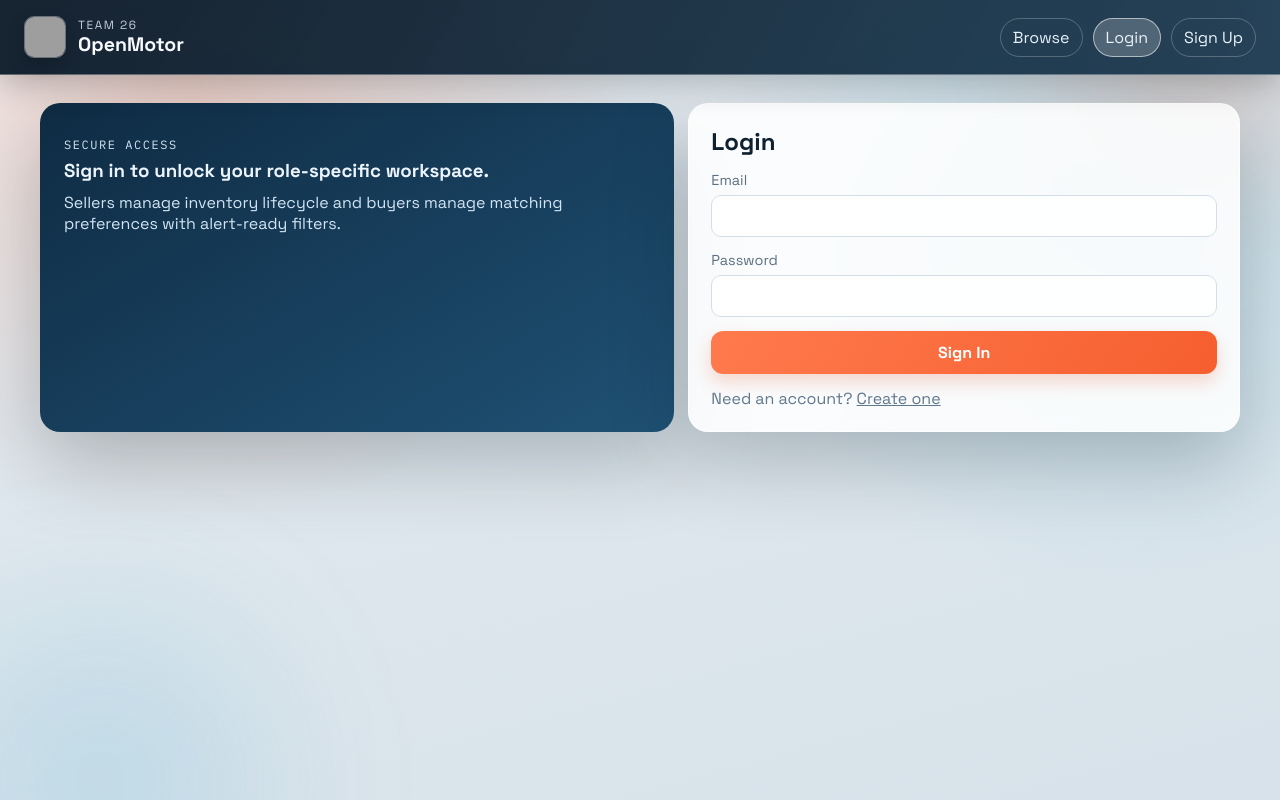
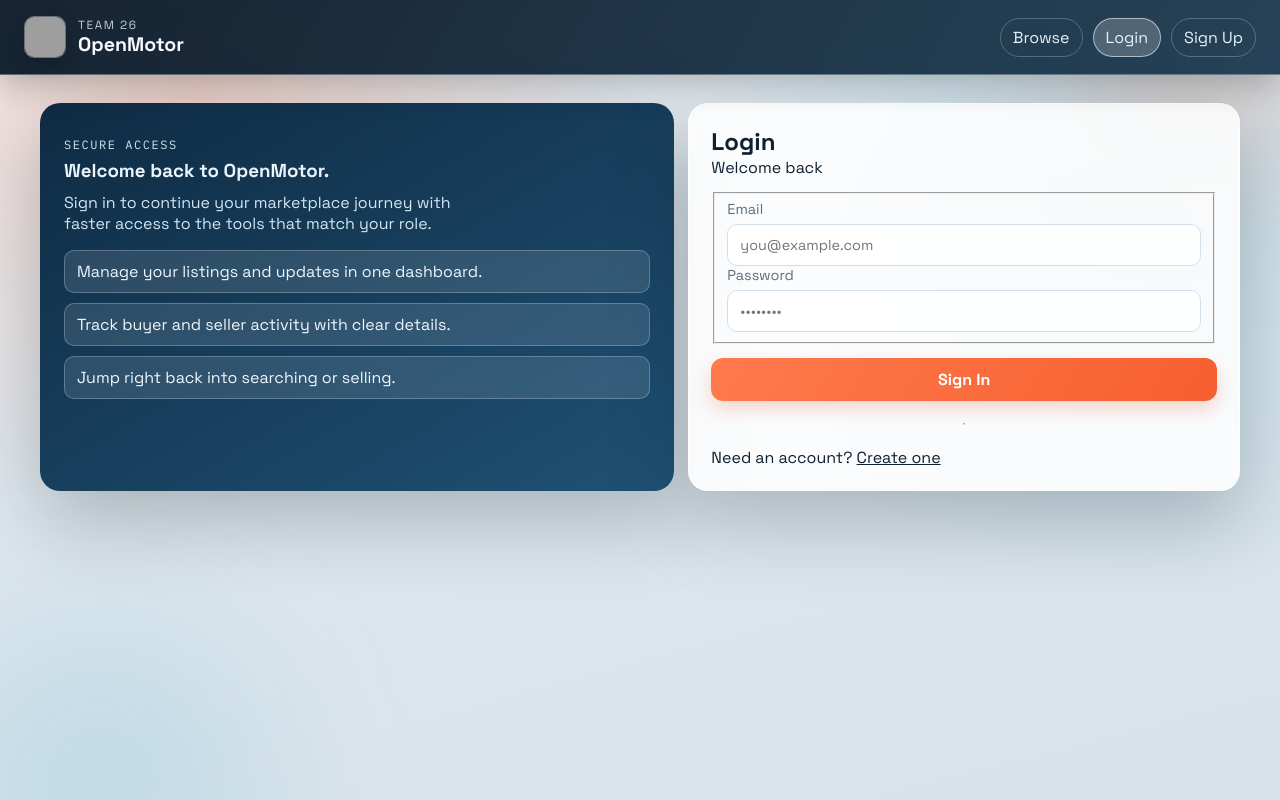
Before and after one commit to joe-zyc/ECE1779_Team_Project, a React (Vite) app in the folder frontend/: page /login in a window 1280 px wide. Built offline with nearby package versions, Linux system fonts and the light colour scheme; no server answers; grey boxes are pictures that could not be loaded.

Commit message:
chore: frontend style change

```diff
--- a/frontend/src/App.jsx
+++ b/frontend/src/App.jsx
@@ -4,6 +4,7 @@ import AppShell from "./components/AppShell";
 import Notice from "./components/Notice";
 import { useAuth } from "./context/AuthContext";
 import BuyerPreferencesPage from "./pages/BuyerPreferencesPage";
+import LandingPage from "./pages/LandingPage";
 import ListingAccessPromptPage from "./pages/ListingAccessPromptPage";
 import ListingDetailPage from "./pages/ListingDetailPage";
 import LoginPage from "./pages/LoginPage";
@@ -69,7 +70,7 @@ export default function App() {
   return (
     <AppShell>
       <Routes>
-        <Route path="/" element={<SignupPage />} />
+        <Route path="/" element={<LandingPage />} />
         <Route path="/browse" element={<PublicListingsPage />} />
         <Route path="/listings/:id" element={<ListingDetailRoute />} />
         <Route path="/login" element={<LoginPage />} />
--- a/frontend/src/components/AppShell.jsx
+++ b/frontend/src/components/AppShell.jsx
@@ -69,18 +69,13 @@ export default function AppShell({ children }) {
               <button className="ghost-button" type="button" onClick={onLogout}>
                 Log Out
               </button>
+              <span className="nav-user">{user?.display_name || "Signed-in user"}</span>
             </>
           )}
         </nav>
       </header>
 
       <main className="page-shell" id="main-content">
-        {isAuthenticated && (
-          <aside className="session-pill">
-            <p className="session-name">{user?.display_name || "Signed-in user"}</p>
-            <p className="session-meta">Role: {role}</p>
-          </aside>
-        )}
         {children}
       </main>
     </div>
--- a/frontend/src/pages/BuyerPreferencesPage.jsx
+++ b/frontend/src/pages/BuyerPreferencesPage.jsx
@@ -158,10 +158,6 @@ export default function BuyerPreferencesPage() {
       <article className="hero-panel">
         <p className="eyebrow">Buyer Preferences</p>
         <h1>Capture your ideal vehicle profile for future notification matching.</h1>
-        <p>
-          This page is fully wired to the planned preference APIs. If backend routes return 501, you will see a
-          readiness notice below.
-        </p>
       </article>
 
       {message && <Notice kind="success">{message}</Notice>}
--- /dev/null
+++ b/frontend/src/pages/LandingPage.jsx
@@ -0,0 +1,25 @@
+import { Link } from "react-router-dom";
+
+import logo from "../asset/logo.png";
+
+export default function LandingPage() {
+  return (
+    <section className="landing-shell">
+      <article className="landing-card">
+        <img className="landing-logo" src={logo} alt="OpenMotor logo" />
+        <h1>Welcome to OpenMotor</h1>
+        <p>
+          A better marketplace for buying and selling used cars.
+        </p>
+        <div className="landing-actions">
+          <Link className="button" to="/login">
+            Login
+          </Link>
+          <Link className="button button-subtle" to="/signup">
+            Sign Up
+          </Link>
+        </div>
+      </article>
+    </section>
+  );
+}
--- a/frontend/src/pages/LoginPage.jsx
+++ b/frontend/src/pages/LoginPage.jsx
@@ -43,49 +43,65 @@ export default function LoginPage() {
     <section className="auth-grid">
       <article className="auth-side">
         <p className="eyebrow">Secure Access</p>
-        <h1>Sign in to unlock your role-specific workspace.</h1>
-        <p>
-          Sellers manage inventory lifecycle and buyers manage matching preferences with alert-ready filters.
+        <h1>Welcome back to OpenMotor.</h1>
+        <p className="auth-side-intro">
+          Sign in to continue your marketplace journey with faster access to the tools that match your role.
         </p>
+        <div className="auth-side-highlights">
+          <p>Manage your listings and updates in one dashboard.</p>
+          <p>Track buyer and seller activity with clear details.</p>
+          <p>Jump right back into searching or selling.</p>
+        </div>
       </article>
 
       <form className="panel stack-md" onSubmit={onSubmit}>
+        <div className="form-header">
           <h2>Login</h2>
+          <p className="form-subtitle">Welcome back</p>
+        </div>
 
         {signupMessage && <Notice kind="success">{signupMessage}</Notice>}
         {error && <Notice kind="error">{error}</Notice>}
 
-        <label>
-          Email
+        <fieldset className="form-group">
+          <label htmlFor="email">
+            <span className="label-text">Email</span>
             <input
+              id="email"
               name="email"
               type="email"
               required
               autoComplete="email"
               spellCheck={false}
+              placeholder="you@example.com"
               value={form.email}
               onChange={(event) => setForm((current) => ({ ...current, email: event.target.value }))}
             />
           </label>
 
-        <label>
-          Password
+          <label htmlFor="password">
+            <span className="label-text">Password</span>
             <input
+              id="password"
               name="password"
               type="password"
               required
               autoComplete="current-password"
+              placeholder="••••••••"
               value={form.password}
               onChange={(event) => setForm((current) => ({ ...current, password: event.target.value }))}
             />
           </label>
+        </fieldset>
 
-        <button className="button" type="submit" disabled={busy}>
+        <button className="button button-primary" type="submit" disabled={busy}>
           {busy ? "Signing In…" : "Sign In"}
         </button>
 
-        <p className="muted">
-          Need an account? <Link to="/signup">Create one</Link>
+        <hr className="divider" />
+
+        <p className="form-footer">
+          Need an account? <Link to="/signup" className="link-primary">Create one</Link>
         </p>
       </form>
     </section>
--- a/frontend/src/pages/PublicListingsPage.jsx
+++ b/frontend/src/pages/PublicListingsPage.jsx
@@ -106,9 +106,6 @@ export default function PublicListingsPage() {
       <div className="hero-panel">
         <p className="eyebrow">Marketplace</p>
         <h1>Used cars, clearly organized for fast decisions.</h1>
-        <p>
-          Browse all published listings. Seller and buyer tools unlock after sign-in based on your role.
-        </p>
       </div>
 
       <div className="control-strip">
--- a/frontend/src/pages/SellerDashboardPage.jsx
+++ b/frontend/src/pages/SellerDashboardPage.jsx
@@ -183,10 +183,6 @@ export default function SellerDashboardPage() {
       <article className="hero-panel">
         <p className="eyebrow">Seller Hub</p>
         <h1>Manage your listing lifecycle from draft to published.</h1>
-        <p>
-          Owner-protected actions are wired to your backend RBAC routes. Keep entries detailed to improve
-          buyer matching quality.
-        </p>
       </article>
 
       {message && <Notice kind="success">{message}</Notice>}
--- a/frontend/src/pages/SignupPage.jsx
+++ b/frontend/src/pages/SignupPage.jsx
@@ -46,10 +46,15 @@ export default function SignupPage() {
     <section className="auth-grid">
       <article className="auth-side">
         <p className="eyebrow">Onboarding</p>
-        <h1>Build your buyer or seller identity in one step.</h1>
-        <p>
-          Choose a role now. The frontend enforces role-appropriate tools, and backend RBAC protects routes.
+        <h1>Start your OpenMotor journey.</h1>
+        <p className="auth-side-intro">
+          Create your account once and unlock the tools you need to buy smarter or sell faster.
         </p>
+        <div className="auth-side-highlights">
+          <p>Pick your role to get a tailored dashboard from day one.</p>
+          <p>Publish listings, manage preferences, and stay organized.</p>
+          <p>Join a trusted marketplace built for clear car transactions.</p>
+        </div>
       </article>
 
       <form className="panel stack-md" onSubmit={onSubmit}>
--- a/frontend/src/styles.css
+++ b/frontend/src/styles.css
@@ -200,31 +200,26 @@ textarea:focus-visible {
   border-color: rgba(255, 255, 255, 0.55);
 }
 
+.nav-user {
+  display: inline-flex;
+  align-items: center;
+  max-width: 220px;
+  padding: 8px 12px;
+  border-radius: 999px;
+  border: 1px solid #cdd9e4;
+  background: #ffffff;
+  color: #12324a;
+  font-size: 0.88rem;
+  font-weight: 700;
+  white-space: nowrap;
+  overflow: hidden;
+  text-overflow: ellipsis;
+}
+
 .page-shell {
   max-width: 1240px;
   margin: 0 auto;
   padding: 28px 20px 64px;
-}
-
-.session-pill {
-  display: inline-flex;
-  gap: 10px;
-  align-items: center;
-  padding: 8px 14px;
-  border-radius: 999px;
-  margin-bottom: 16px;
-  background: rgba(10, 40, 62, 0.9);
-  color: #f1f8fd;
-}
-
-.session-name {
-  font-size: 0.9rem;
-  font-weight: 700;
-}
-
-.session-meta {
-  font-size: 0.8rem;
-  color: rgba(221, 236, 248, 0.9);
 }
 
 .hero-panel,
@@ -240,21 +235,26 @@ textarea:focus-visible {
 }
 
 .hero-panel {
-  background:
-    linear-gradient(130deg, rgba(255, 111, 61, 0.16), rgba(255, 255, 255, 0.9)),
-    linear-gradient(220deg, rgba(35, 142, 186, 0.12), rgba(255, 255, 255, 0.86));
+  border-color: rgba(201, 219, 237, 0.28);
+  background: linear-gradient(140deg, #0f2740, #102d4a 52%, #16385a);
+  color: #f2f7fc;
 }
 
 .hero-panel h1 {
   margin-top: 6px;
   font-size: clamp(1.55rem, 2.7vw, 2.35rem);
   line-height: 1.18;
+  color: #f7fbff;
 }
 
 .hero-panel p {
   margin-top: 8px;
-  color: #2f4254;
+  color: #dce9f5;
   max-width: 72ch;
+}
+
+.hero-panel .eyebrow {
+  color: #b9d1e6;
 }
 
 .eyebrow {
@@ -621,6 +621,89 @@ textarea:focus {
   color: #d2e5f3;
 }
 
+.auth-side-intro {
+  max-width: 42ch;
+}
+
+.auth-side-highlights {
+  margin-top: 16px;
+  display: grid;
+  gap: 10px;
+}
+
+.auth-side-highlights p {
+  margin: 0;
+  padding: 10px 12px;
+  border-radius: 10px;
+  border: 1px solid rgba(236, 244, 251, 0.26);
+  background: rgba(236, 244, 251, 0.12);
+  color: #eef6fd;
+}
+
+.landing-shell {
+  display: grid;
+  place-items: center;
+  gap: 20px;
+  min-height: min(72vh, 760px);
+}
+
+.landing-card {
+  width: min(900px, 100%);
+  padding: 40px 42px;
+  border-radius: var(--radius-lg);
+  border: 1px solid #d7e1eb;
+  background: rgba(255, 255, 255, 0.92);
+  box-shadow: var(--shadow-lg);
+  text-align: center;
+}
+
+.landing-logo {
+  width: min(420px, 100%);
+  display: block;
+  margin: 0 auto;
+  border-radius: 14px;
+  border: 1px solid #d7e1eb;
+  box-shadow: 0 12px 24px rgba(9, 24, 37, 0.16);
+}
+
+.landing-card .eyebrow {
+  margin-top: 0;
+  font-size: 0.86rem;
+  letter-spacing: 0.15em;
+}
+
+.landing-card h1 {
+  margin-top: 14px;
+  font-size: clamp(2rem, 3.4vw, 3rem);
+  line-height: 1.14;
+}
+
+.landing-card p {
+  margin-top: 16px;
+  font-size: 1.12rem;
+  line-height: 1.6;
+  color: #405a6f;
+}
+
+.landing-actions {
+  margin-top: 26px;
+  display: flex;
+  flex-wrap: wrap;
+  gap: 10px;
+  justify-content: center;
+  align-items: center;
+  width: 100%;
+}
+
+.landing-actions .button {
+  display: inline-flex;
+  align-items: center;
+  justify-content: center;
+  text-decoration: none;
+  padding: 14px 20px;
+  font-size: 1.02rem;
+}
+
 .form-grid {
   display: grid;
   gap: 10px;
```
Lines whose indentation alone changed are shown as unchanged.
